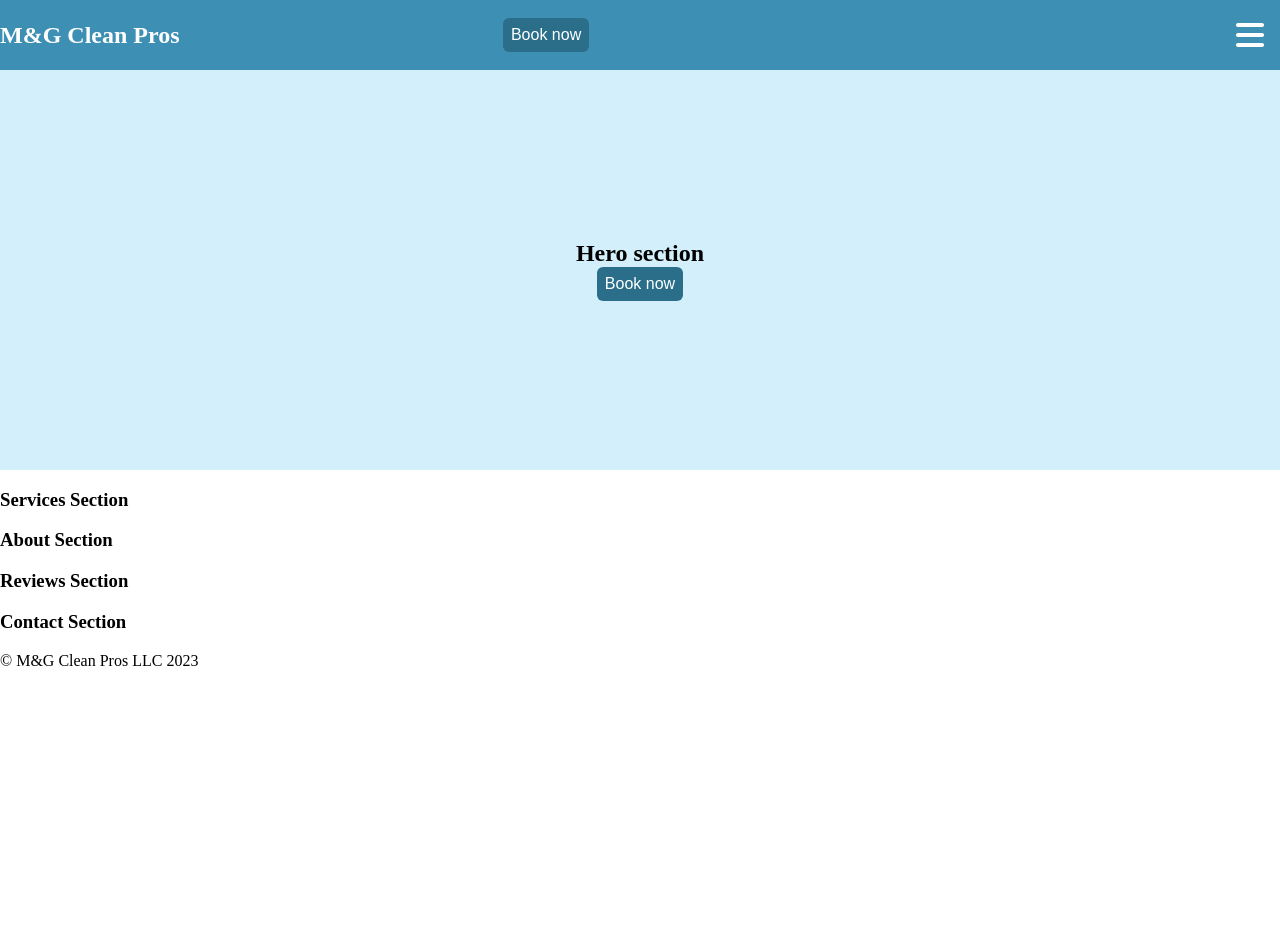
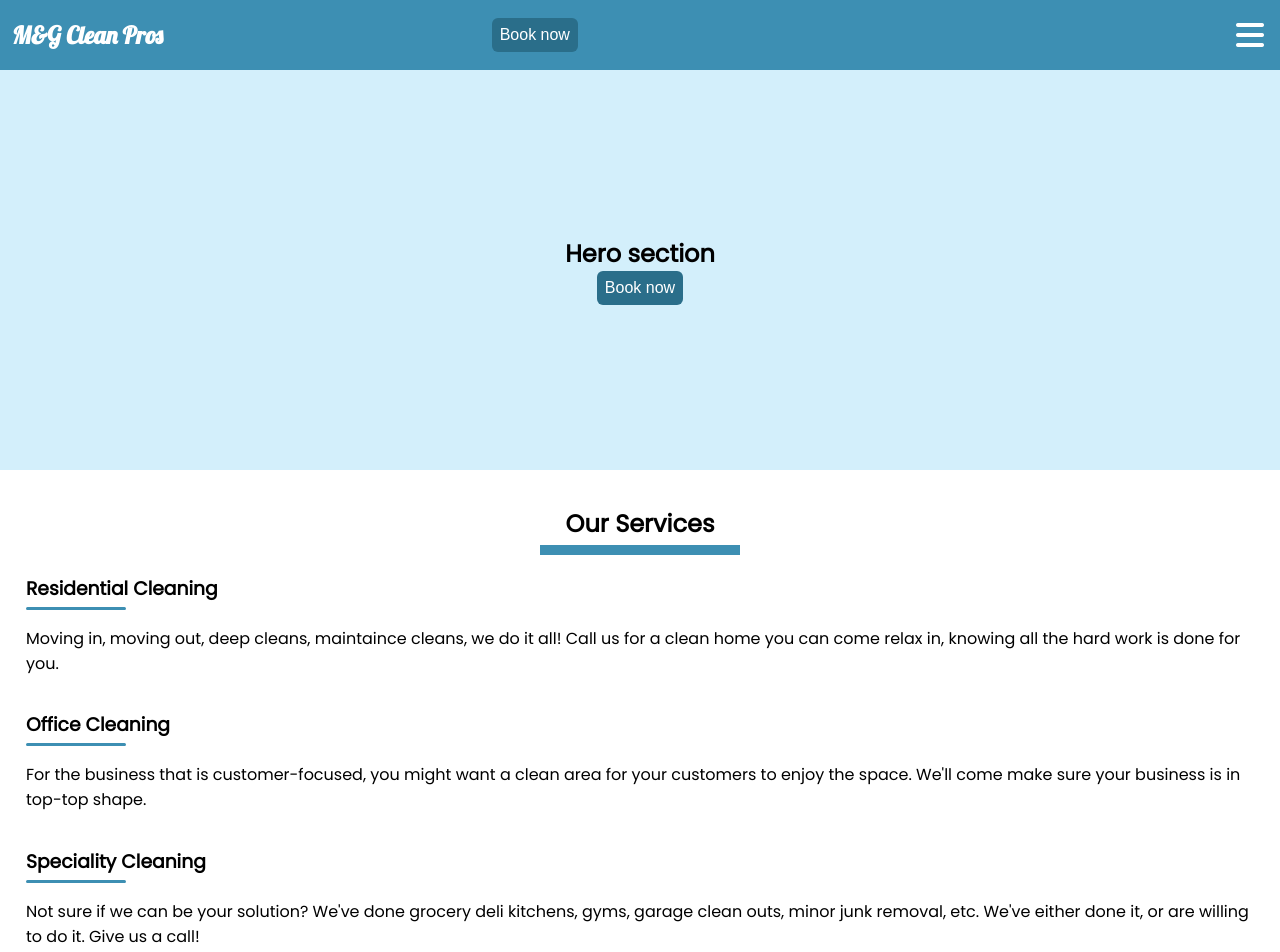
Before and after one commit to GabrielJDavila/mgcleansite, a React (Vite) app in the folder mgcleanpros-site/: page / in a window 1280 px wide. Shown: the top 952 px of the page. Before the commit the page ends 800 px from the top, so only its background shows below. Built offline with nearby package versions, Linux system fonts and the light colour scheme.

Commit message:
CSS updates

```diff
--- a/mgcleanpros-site/index.html
+++ b/mgcleanpros-site/index.html
@@ -6,7 +6,7 @@
     <meta name="viewport" content="width=device-width, initial-scale=1.0" />
     <link rel="preconnect" href="https://fonts.googleapis.com">
     <link rel="preconnect" href="https://fonts.gstatic.com" crossorigin>
-    <link href="https://fonts.googleapis.com/css2?family=Maven+Pro&family=Righteous&display=swap" rel="stylesheet">
+    <link href="https://fonts.googleapis.com/css2?family=Lobster&family=Poppins&display=swap" rel="stylesheet">
     <link rel="stylesheet" href="https://cdnjs.cloudflare.com/ajax/libs/font-awesome/6.4.0/css/all.min.css" integrity="sha512-iecdLmaskl7CVkqkXNQ/ZH/XLlvWZOJyj7Yy7tcenmpD1ypASozpmT/E0iPtmFIB46ZmdtAc9eNBvH0H/ZpiBw==" crossorigin="anonymous" referrerpolicy="no-referrer"/>
     <link rel="stylesheet" href="https://cdn.jsdelivr.net/gh/devicons/devicon@v2.15.1/devicon.min.css">
     <title>Vite + React</title>
--- a/mgcleanpros-site/src/components/About.jsx
+++ b/mgcleanpros-site/src/components/About.jsx
@@ -1,8 +1,16 @@
 
 export default function About() {
     return (
-        <div>
-            <h3>About Section</h3>
+        <div className="about-section">
+            <h2 className="about-title">A Little Story About Us</h2>
+            <div className="title-underline"></div>
+            <p className="about-us-image">Image?</p>
+            <p className="about-description">
+                We are a small business that started off as just a "side gig".
+                In a short amount of time, we've grown into a full-fledged small business and we truly enjoy our work.<br></br><br></br>
+                We love getting great reactions from customers - its always a big "WOW!" after a clean, and it gives us a good feeling.
+                We love making our customers' days better.
+            </p>
         </div>
     )
 }
--- a/mgcleanpros-site/src/components/Header.jsx
+++ b/mgcleanpros-site/src/components/Header.jsx
@@ -3,7 +3,7 @@ import { useState, useEffect } from "react";
 export default function Header(props) {
 
     const navStyles = {
-        height: props.showMenu ? "200px" : "0",
+        height: props.showMenu ? "250px" : "0",
         overflowX: props.showMenu ? "" : "hidden",
         padding: props.showMenu ? ".5rem .5rem" : "0"
     }
--- a/mgcleanpros-site/src/components/Services.jsx
+++ b/mgcleanpros-site/src/components/Services.jsx
@@ -1,8 +1,34 @@
 
 export default function Services() {
+    const data = [
+        {
+            title: "Residential Cleaning",
+            descrip: "Moving in, moving out, deep cleans, maintaince cleans, we do it all! Call us for a clean home you can come relax in, knowing all the hard work is done for you.",
+        },
+        {
+            title: "Office Cleaning",
+            descrip: "For the business that is customer-focused, you might want a clean area for your customers to enjoy the space. We'll come make sure your business is in top-top shape.",
+        },
+        {
+            title: "Speciality Cleaning",
+            descrip: "Not sure if we can be your solution? We've done grocery deli kitchens, gyms, garage clean outs, minor junk removal, etc. We've either done it, or are willing to do it. Give us a call!",
+        }
+    ]
+
+    const services = data.map((obj, index) => {
+        return (
+            <div key={index} className="service-item">
+                <h3 className="service-item-title">{obj.title}</h3>
+                <div className="service-item-underline"></div>
+                <p className="service-item-description">{obj.descrip}</p>
+            </div>
+        )
+    })
     return (
-        <div>
-            <h3>Services Section</h3>
+        <div className="services-section">
+            <h2 className="services-title">Our Services</h2>
+            <div className="title-underline"></div>
+            {services}
         </div>
     )
 }
--- a/mgcleanpros-site/src/index.css
+++ b/mgcleanpros-site/src/index.css
@@ -5,6 +5,7 @@
 body {
   margin: 0;
   padding: 0;
+  font-family: "Poppins", sans-serif;
 }
 
 .site-header {
@@ -18,7 +19,8 @@ body {
 }
 
 .site-title {
-  margin: 0;
+  margin: 0 0 0 .75rem;
+  font-family: "Lobster", cursive;
 }
 
 .booknow-btn-header {
@@ -51,7 +53,7 @@ nav {
 }
 
 .nav-item {
-  font-size: 1.5rem;
+  font-size: 1.25rem;
   margin: .5rem 0;
   padding: .25rem;
   border-bottom: 1px solid rgb(42, 110, 138);
@@ -87,3 +89,62 @@ nav {
   color: white;
   border-radius: 6px;
 }
+
+.services-title,
+.about-title {
+  margin-bottom: .25rem;
+}
+
+.title-underline {
+  border-bottom: 10px solid rgb(61, 143, 179);
+  width: 200px;
+  margin: 0 auto;
+}
+
+.services-section {
+  display: flex;
+  flex-direction: column;
+  justify-content: center;
+  text-align: center;
+  margin: 1rem;
+}
+
+.services-title {}
+
+.service-item {
+}
+
+.service-item-title {
+  text-align: left;
+  padding-bottom: .25rem;
+  padding-left: 10px;
+  margin-bottom: 0;
+}
+
+.service-item-underline {
+  border-bottom: 3px solid rgb(61, 143, 179);
+  border-radius: 6px;
+  width: 100px;
+  margin-left: 10px;
+}
+
+.service-item-description {
+  padding: 0 10px;
+  text-align: left;
+}
+
+.about-section {
+  display: flex;
+  flex-direction: column;
+  justify-content: center;
+  text-align: center;
+  margin: 1rem;
+}
+
+.about-title {}
+
+.about-image {}
+
+.about-description {
+  padding: 0 10px;
+}
```
